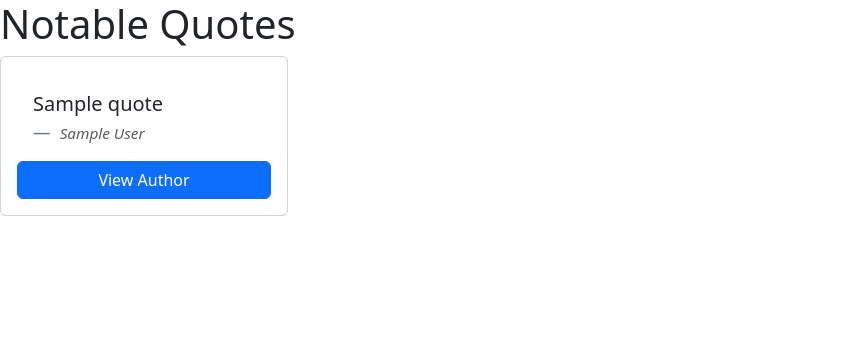
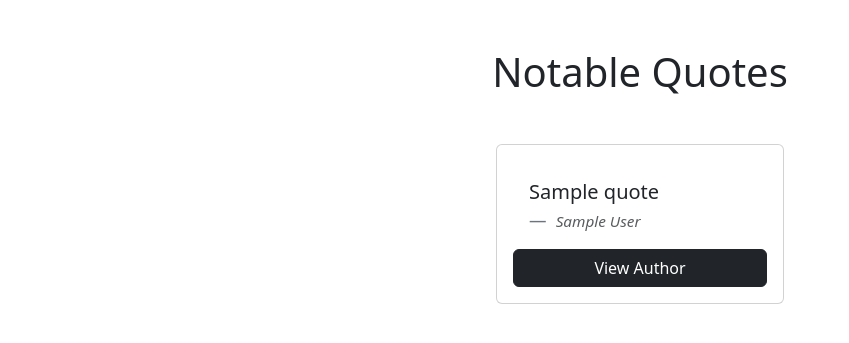
Before and after one commit to nataliepcodes/motivational-quotes-app, a Django app: template quotes_project/notable_quotes/templates/notable_quotes/home.html in a window 1280 px wide. Shown: the top 343 px of the page, without its empty margins (0-849 px from the left). Run offline with Django 3.2, Linux system fonts and the light colour scheme; the template is opened without the code that fills it: most values are stand-ins (such as "Sample title", 1, 10 or a date in 2020).

Commit message:
Added more bootstrap CSS

```diff
--- a/quotes_project/notable_quotes/templates/notable_quotes/home.html
+++ b/quotes_project/notable_quotes/templates/notable_quotes/home.html
@@ -3,10 +3,13 @@
 {% block title %}Quotes{% endblock %}
 
 {% block content %}
-    <h1>Notable Quotes</h1>
+    <div class="container d-flex flex-column align-items-center mt-5">
+        <h1 class="mb-5">Notable Quotes</h1>
 
-    <div class="card-deck">
+        <div class="row">
+
         {% for quote in quotes %}
+            <div class="col-4">
             <div class="card p-3" style="width: 18rem;">
                 <blockquote class="blockquote mb-0 card-body">
                 <p>{{ quote.quote }}</p>
@@ -16,11 +19,13 @@
                     </small>
                 </footer>
                 </blockquote>
-            <a href="#" class="btn btn-primary">View Author</a>
+                <a href="#" class="btn btn-dark">View Author</a>
+            </div>
             </div>
         {% empty %}
             <p>No quotes available.</p>
         {% endfor %}
         </div>
+    </div>
 
 {% endblock%}
```
Lines whose indentation alone changed are shown as unchanged.
